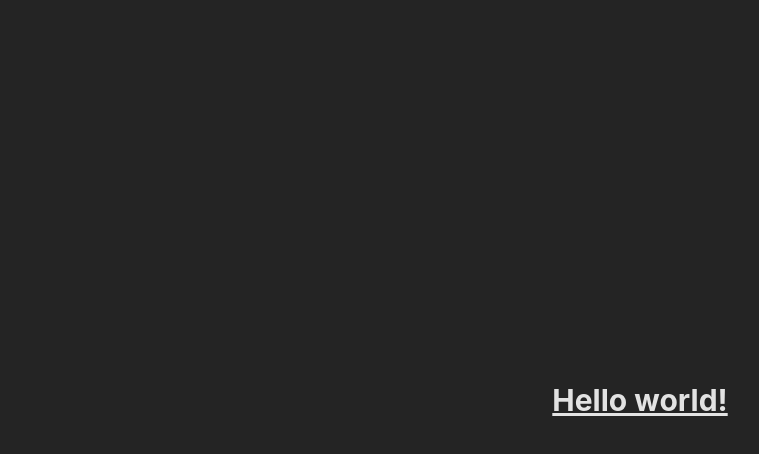
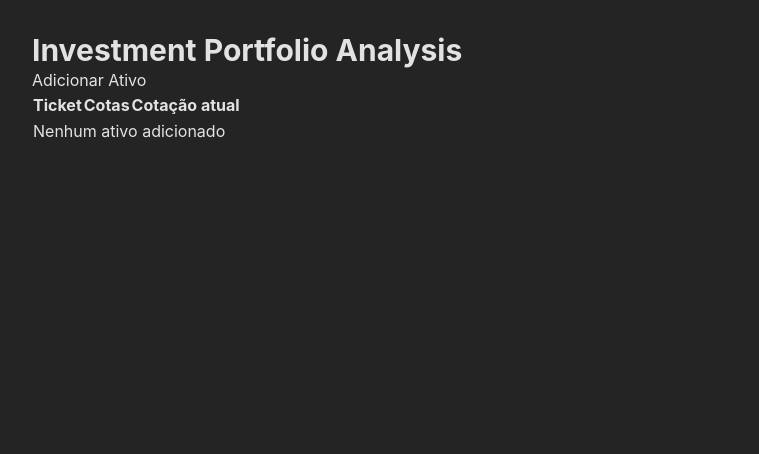
Before and after one commit to diegocosta-dev/investment-portfolio-analysis, a React (Vite) app: page / in a window 1280 px wide. Shown: the top 454 px of the page, without its empty margins (0-759 px from the left). Built offline with nearby package versions, Linux system fonts and the light colour scheme.

Commit message:
feat: adding table of portfolio

```diff
--- a/index.html
+++ b/index.html
@@ -4,7 +4,7 @@
     <meta charset="UTF-8" />
     <link rel="icon" type="image/svg+xml" href="/vite.svg" />
     <meta name="viewport" content="width=device-width, initial-scale=1.0" />
-    <title>Vite + React + TS</title>
+    <title>Investment Portfolio Analysis</title>
   </head>
   <body>
     <div id="root"></div>
--- a/package.json
+++ b/package.json
@@ -10,6 +10,7 @@
   },
   "dependencies": {
     "autoprefixer": "^10.4.13",
+    "localforage": "^1.10.0",
     "postcss": "^8.4.18",
     "react": "^18.2.0",
     "react-dom": "^18.2.0",
--- a/src/App.css
+++ b/src/App.css
@@ -2,5 +2,4 @@
   max-width: 1280px;
   margin: 0 auto;
   padding: 2rem;
-  text-align: center;
 }
--- a/src/App.tsx
+++ b/src/App.tsx
@@ -1,7 +1,62 @@
+import { useState, useEffect } from 'react';
+import localForage from 'localforage';
+
 import './App.css';
 
+interface Portfolio {
+  ticket: string;
+  cotas: number;
+  cotacaoAtual: number;
+}
+
 function App() {
-  return <h1 className="text-3xl font-bold underline">Hello world!</h1>;
+  const [portfolio, setPortfolio] = useState<Portfolio[]>([]);
+  const [loading, setLoading] = useState(true);
+
+  const getDataFromLocalForage = async () => {
+    const data = await localForage.getItem('portfolio');
+    if (Array.isArray(data)) {
+      setPortfolio(data);
+    }
+  };
+
+  useEffect(() => {
+    getDataFromLocalForage();
+    setLoading(false);
+  }, []);
+
+  return (
+    <>
+      <h1 className="text-3xl font-bold">Investment Portfolio Analysis</h1>
+      <button type="button">Adicionar Ativo</button>
+      {loading && <p>Loading...</p>}
+      {!loading && (
+        <table>
+          <thead>
+            <tr>
+              <th>Ticket</th>
+              <th>Cotas</th>
+              <th>Cotação atual</th>
+            </tr>
+          </thead>
+          <tbody>
+            {portfolio.length === 0 && (
+              <tr>
+                <td colSpan={7}>Nenhum ativo adicionado</td>
+              </tr>
+            )}
+            {portfolio.map((item) => (
+              <tr key={item.ticket}>
+                <td>{item.ticket}</td>
+                <td>{item.cotas}</td>
+                <td>{item.cotacaoAtual}</td>
+              </tr>
+            ))}
+          </tbody>
+        </table>
+      )}
+    </>
+  );
 }
 
 export default App;
--- a/src/index.css
+++ b/src/index.css
@@ -22,8 +22,6 @@
 
 body {
   margin: 0;
-  display: flex;
-  place-items: center;
   min-width: 320px;
   min-height: 100vh;
 }
```
Also changed, not shown: 1 other file (tests, documents, lock files or other folders).
